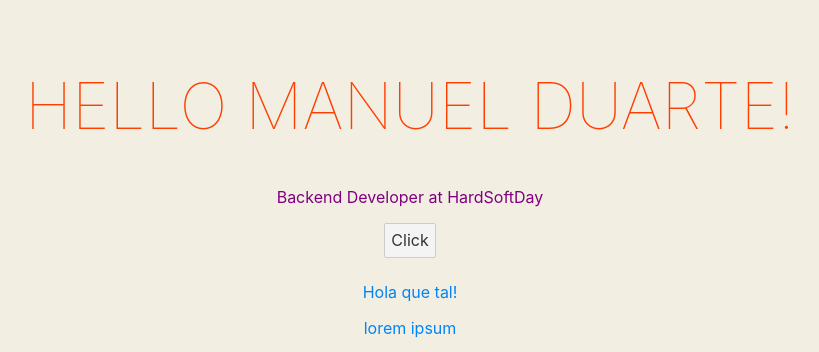
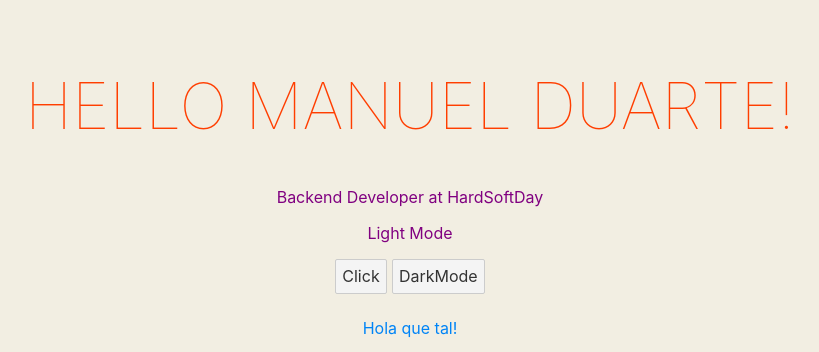
Before and after one commit to Duarte-99/svelte-course, a Svelte app: page / in a window 1280 px wide. Shown: the top 352 px of the page, without its empty margins (230-1049 px from the left). Built offline with nearby package versions, Linux system fonts and the light colour scheme.

Commit message:
Condicionales

```diff
--- a/src/App.svelte
+++ b/src/App.svelte
@@ -38,6 +38,14 @@
 		--theme-color: purple;
 	}
 
+	:global(body.dark-mode){
+		background-color: #1d3040;
+		color: #bfc2c7;
+	}
+
+
+
+
 	main {
 		text-align: center;
 		padding: 1em;
--- a/src/components/About.svelte
+++ b/src/components/About.svelte
@@ -2,8 +2,19 @@
     let someText = `Backend Developer at HardSoftDay`
     let count = 0;
 
+    let styles = {darkMode: false}
+    let stylesLight = {lightMode: false}
+
     function handleClick() {
         count += 1
+    }
+
+    function toggle() {
+        styles.darkMode = !styles.darkMode;
+        stylesLight.lightMode = !stylesLight.lightMode;
+
+        window.document.body.classList.toggle("dark-mode")
+        window.document.body.classList.toggle("light-mode")
     }
 
 </script>
@@ -17,10 +28,28 @@
 </style>
 
 <div class="About">
-    <p>
-        {someText}
-    </p>
 
-    <button on:click={handleClick}>Click {count === 0 ? '' : count}</button>
 
-</div>
+    {#if !styles.darkMode}
+        <p>
+            {someText}
+        </p>
+        <p>
+            <span>Light Mode</span>
+        </p>
+    {:else}
+
+        <button on:click={toggle}>LightMode</button>
+        <p>
+            <span>Dark Mode</span>
+        </p>
+
+    {/if}
+
+
+
+        <button on:click={handleClick}>Click {count === 0 ? '' : count}</button>
+        <button on:click={toggle}>DarkMode</button>
+
+
+ </div>
--- a/src/components/Text.svelte
+++ b/src/components/Text.svelte
@@ -2,8 +2,6 @@
     export let anotherText = "lorem ipsum"
 </script>
 
-
-
 <div class="Text">
     <p>{anotherText}</p>
 </div>
```
